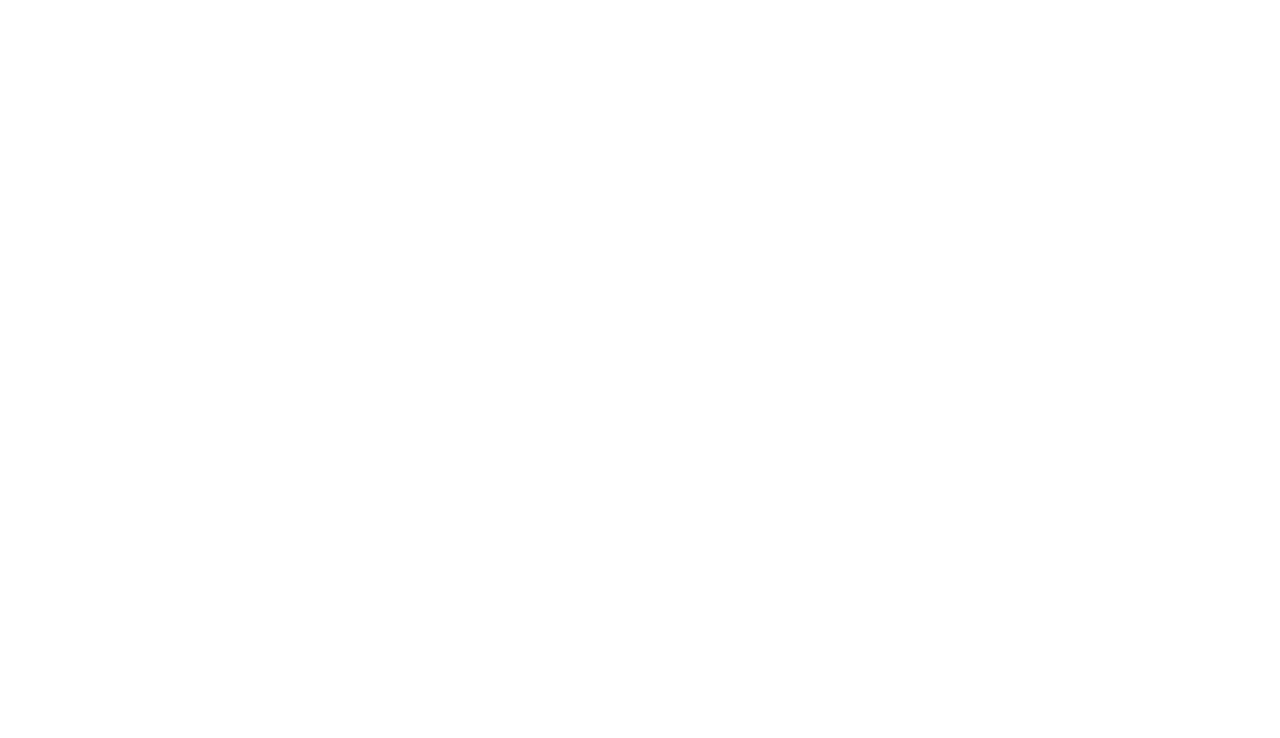
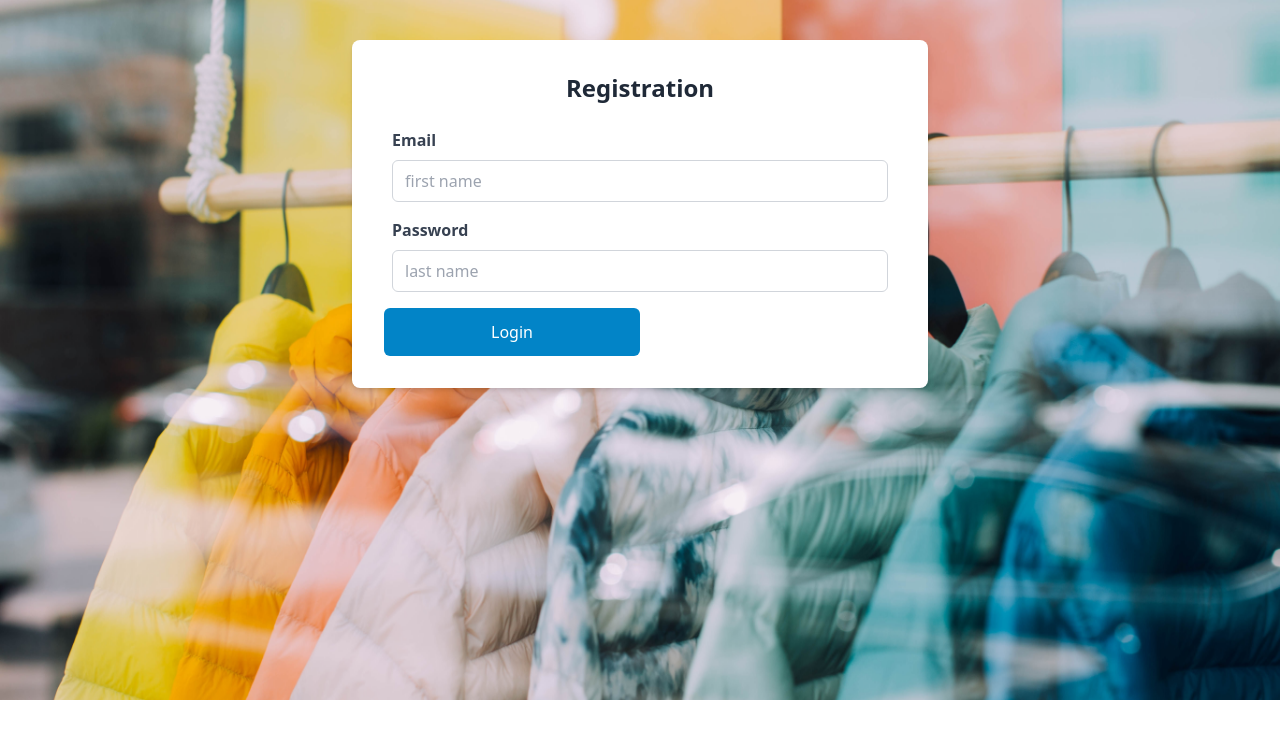
Before and after one commit to tahmid0111/E-commerce-front-end, a React (Vite) app: page /login in a window 1280 px wide. Before the commit this address had no page. Shown: the top 738 px of the page. Built offline with nearby package versions, Linux system fonts and the light colour scheme.

Commit message:
successfully connected loginuser and reduser apis with front end

```diff
--- a/package.json
+++ b/package.json
@@ -10,6 +10,7 @@
     "preview": "vite preview"
   },
   "dependencies": {
+    "axios": "^1.6.2",
     "localforage": "^1.10.0",
     "match-sorter": "^6.3.1",
     "react": "^18.2.0",
--- a/src/App.jsx
+++ b/src/App.jsx
@@ -1,10 +1,11 @@
 import { BrowserRouter as Router, Routes, Route, BrowserRouter } from "react-router-dom"
 
 import HomePage from "./Pages/HomePage"
-import ProfilePage from "./Pages/ProfilePage"
+import ProfilePage from "./Pages/profile/ProfilePage"
 import CartPage from "./Pages/CartPage"
 import FavouratesPage from "./Pages/FavouratesPage"
-import RegistrationPage from "./Pages/RegistrationPage"
+import RegistrationPage from "./Pages/profile/RegistrationPage"
+import LoginPage from "./Pages/profile/LoginPage"
 
 function App() {
 
@@ -16,7 +17,11 @@ function App() {
 
           <Route path="/" element={<HomePage />} />
 
-          <Route path="/profile" element={<RegistrationPage />} />
+          <Route path="/profile" element={<ProfilePage />} />
+
+          <Route path="/login" element={<LoginPage />} />
+
+          <Route path="/registration" element={<RegistrationPage />} />
 
           <Route path="/cart" element={<CartPage />} />
 
--- a/src/Pages/ProfilePage.jsx
+++ /dev/null
@@ -1,11 +0,0 @@
-import React from 'react'
-
-const ProfilePage = () => {
-  return (
-    <div>
-
-    </div>
-  )
-}
-
-export default ProfilePage
--- /dev/null
+++ b/src/Pages/profile/LoginPage.jsx
@@ -0,0 +1,102 @@
+import axios from "axios";
+import React, { useState } from "react";
+import { useNavigate } from "react-router-dom";
+import { setToken } from "../../helper/tokenHelper";
+
+function LoginPage() {
+    let url = `http://localhost:8080/user/api/v1/loginuser`
+    let navigate = useNavigate()
+  const [formData, setFormData] = useState({
+    Email: "",
+    Password: ""
+  });
+
+  const handleChange = (event) => {
+    const { name, value } = event.target;
+
+      setFormData((prevData) => ({
+        ...prevData,
+        [name]: value,
+      }));
+  };
+
+const handleSubmit = async(event) => {
+    event.preventDefault();
+
+    try {
+        let res = await axios.post(url, formData);
+        let status = res.data.status
+        let token = res.data.data
+
+        if (status === "success") {
+          setToken(token)
+          navigate('/profile')
+        console.log('success')
+        } else {
+          console.log('something went wrong')
+        }
+
+    } catch (error) {
+        console.log('error')
+    }
+}
+
+  return (
+    <div className="bg-yellow-500 py-10 px-4 bg-center bg-cover h-[700px]" style={{backgroundImage: 'url("/bg-05.jpg")'}}>
+      <form
+        className="mx-auto max-w-xl p-8 bg-white rounded-lg shadow-md grid grid-cols-12"
+        onSubmit={handleSubmit}>
+        <h2 className="text-2xl font-bold text-center mb-6 col-span-12">Registration</h2>
+
+        <div className="mb-4 mx-2 col-span-12">
+          <label htmlFor="FirstName" className="block text-gray-700 font-bold mb-2">
+          Email
+          </label>
+          <input
+            type="email"
+            id="Email"
+            name="Email"
+            value={formData.Email}
+            onChange={handleChange}
+            className="w-full px-3 py-2 border border-gray-300 rounded-md focus:outline-none focus:ring focus:ring-indigo-500 focus:ring-opacity-50"
+            placeholder="first name"
+            required
+          />
+        </div>
+        <div className="mb-4 mx-2 col-span-12">
+          <label htmlFor="LastName" className="block text-gray-700 font-bold mb-2">
+          Password
+          </label>
+          <input
+            type="password"
+            id="Password"
+            name="Password"
+            value={formData.Password}
+            onChange={handleChange}
+            className="w-full px-3 py-2 border border-gray-300 rounded-md focus:outline-none focus:ring focus:ring-indigo-500 focus:ring-opacity-50"
+            placeholder="last name"
+            required
+          />
+        </div>
+
+        <div className="col-span-6">
+        <button
+          type="submit"
+          className="w-full py-3 bg-sky-600 text-white rounded-md hover:bg-sky-700 focus:outline-none focus:ring focus:ring-indigo-200 focus:ring-opacity-50">
+          Login
+        </button>
+        </div>
+{/*
+        <div className="col-span-6">
+        <button
+          type="submit"
+          className="w-full py-3 bg-sky-600 text-white rounded-md hover:bg-sky-700 focus:outline-none focus:ring focus:ring-indigo-200 focus:ring-opacity-50">
+          Register
+        </button>
+        </div> */}
+      </form>
+    </div>
+  );
+}
+
+export default LoginPage;
--- /dev/null
+++ b/src/Pages/profile/ProfilePage.jsx
@@ -0,0 +1,46 @@
+import { useState, useEffect } from 'react'
+import { getToken } from '../../helper/tokenHelper'
+import axios from 'axios'
+
+const ProfilePage = () => {
+  let url = `http://localhost:8080/user/api/v1/readuser`
+  let config = {
+    headers: {
+        token: getToken(),
+    }
+  }
+
+  const [details, setDetails] = useState({})
+  const { _id, FirstName, LastName, Email, Password, Country, Phone } = details;
+  // const { Phone1 } = Phone;
+
+  async function fetchData() {
+    try {
+      const response = await axios.get(url, config);
+      const data = response.data.data;
+      console.log(data)
+      setDetails(data);
+    } catch (error) {
+      // Handle errors here
+      console.error('Error fetching data:', error);
+    }
+  }
+
+  useEffect(() => {
+    fetchData();
+  }, []);
+
+  return (
+    <div>
+      <h1>{FirstName}</h1>
+      <h1>{LastName}</h1>
+      <h1>{Email}</h1>
+      <h1>{Password}</h1>
+      <h1>{_id}</h1>
+      <h1>{Country}</h1>
+      <h1>{Phone?.Phone1}</h1>
+    </div>
+  )
+}
+
+export default ProfilePage
--- a/src/Pages/RegistrationPage.jsx
+++ b/src/Pages/profile/RegistrationPage.jsx
@@ -1,3 +1,4 @@
+import axios from "axios";
 import React, { useState } from "react";
 // import { FormControl, Label, Input, Button, Group } from "daisyui";
 
@@ -7,7 +8,6 @@ function RegistrationPage() {
     LastName: "",
     Email: "",
     Password: "",
-    ConfirmPassword: "",
     Phone: {
       Phone1: "017",
       Phone2: "017",
@@ -18,6 +18,12 @@ function RegistrationPage() {
     PostCode: "",
     HouseNo: "",
   });
+
+  // getting the confirm password
+  const [confirmPass, setConfirmPass] = useState('')
+  const handleChange2 = (event) => {
+    setConfirmPass(event.target.value)
+  }
 
   const handleChange = (event) => {
     const { name, value } = event.target;
@@ -41,25 +47,22 @@ function RegistrationPage() {
     };
   };
 
-
-//   const handleNextClick = () => {
-//     setFormData({
-//       ...formData,
-//       currentSection: 2,
-//     });
-//   };
-
-//   const handleRegisterClick = () => {
-//     // Handle registration logic here
-//     console.log(formData);
-//   };
-
-const handleSubmit = () => {}
+const handleSubmit = (event) => {
+  event.preventDefault();
+      // Check if the password and confirm password match
+      if (formData.Password !== confirmPass) {
+        console.log('Passwords do not match');
+      }else{
+      // Proceed with your form submission logic if passwords match
+      axios.post('http://localhost:8080/user/api/v1/registeruser', formData)
+      console.log(formData);
+      }
+}
 
   return (
     <div className="bg-yellow-500 py-10 px-4 bg-center bg-cover" style={{backgroundImage: 'url("/bg-05.jpg")'}}>
       <form
-        className="mx-auto max-w-lg p-8 bg-white rounded-lg shadow-md grid grid-cols-12"
+        className="mx-auto max-w-3xl p-8 bg-white rounded-lg shadow-md grid grid-cols-12"
         onSubmit={handleSubmit}>
         <h2 className="text-2xl font-bold text-center mb-6 col-span-12">Registration</h2>
 
@@ -104,7 +107,7 @@ const handleSubmit = () => {}
             value={formData.Email}
             onChange={handleChange}
             className="w-full px-3 py-2 border border-gray-300 rounded-md focus:outline-none focus:ring focus:ring-indigo-500 focus:ring-opacity-50"
-            placeholder="email"
+            placeholder="enter your email"
             required
           />
         </div>
@@ -131,8 +134,8 @@ const handleSubmit = () => {}
             type="password"
             id="ConfirmPassword"
             name="ConfirmPassword"
-            value={formData.ConfirmPassword}
-            onChange={handleChange}
+            value={confirmPass}
+            onChange={handleChange2}
             className="w-full px-3 py-2 border border-gray-300 rounded-md focus:outline-none focus:ring focus:ring-indigo-500 focus:ring-opacity-50"
             placeholder="confirm password"
             required
@@ -150,7 +153,6 @@ const handleSubmit = () => {}
             onChange={handleChange}
             className="w-full px-3 py-2 border border-gray-300 rounded-md focus:outline-none focus:ring focus:ring-indigo-500 focus:ring-opacity-50"
             placeholder="phone"
-            showStepper={false}
             required
           />
         </div>
@@ -166,7 +168,6 @@ const handleSubmit = () => {}
             onChange={handleChange}
             className="w-full px-3 py-2 border border-gray-300 rounded-md focus:outline-none focus:ring focus:ring-indigo-500 focus:ring-opacity-50"
             placeholder="phone"
-            required
           />
         </div>
         <div className="mb-4 mx-2 col-span-6">
--- /dev/null
+++ b/src/helper/tokenHelper.js
@@ -0,0 +1,25 @@
+// setting the token to the sessionStorage
+export const setToken = (token) => {
+    sessionStorage.setItem('token', token);
+}
+
+// getting the token from the sessionStorage
+export const getToken = () => {
+    return sessionStorage.getItem('token');
+}
+
+// this is for clearing the sessionStorage
+export const logout = () => {
+    sessionStorage.clear()
+    window.location.href = '/loginuser';
+}
+
+// setting the email to the sessionStorage
+export const setEmailer = (email) => {
+    sessionStorage.setItem('email', email);
+}
+
+// getting the email from the sessionStorage
+export const getEmailer = () => {
+    return sessionStorage.getItem('email');
+}
```
Also changed, not shown: 1 other file (tests, documents, lock files or other folders).
